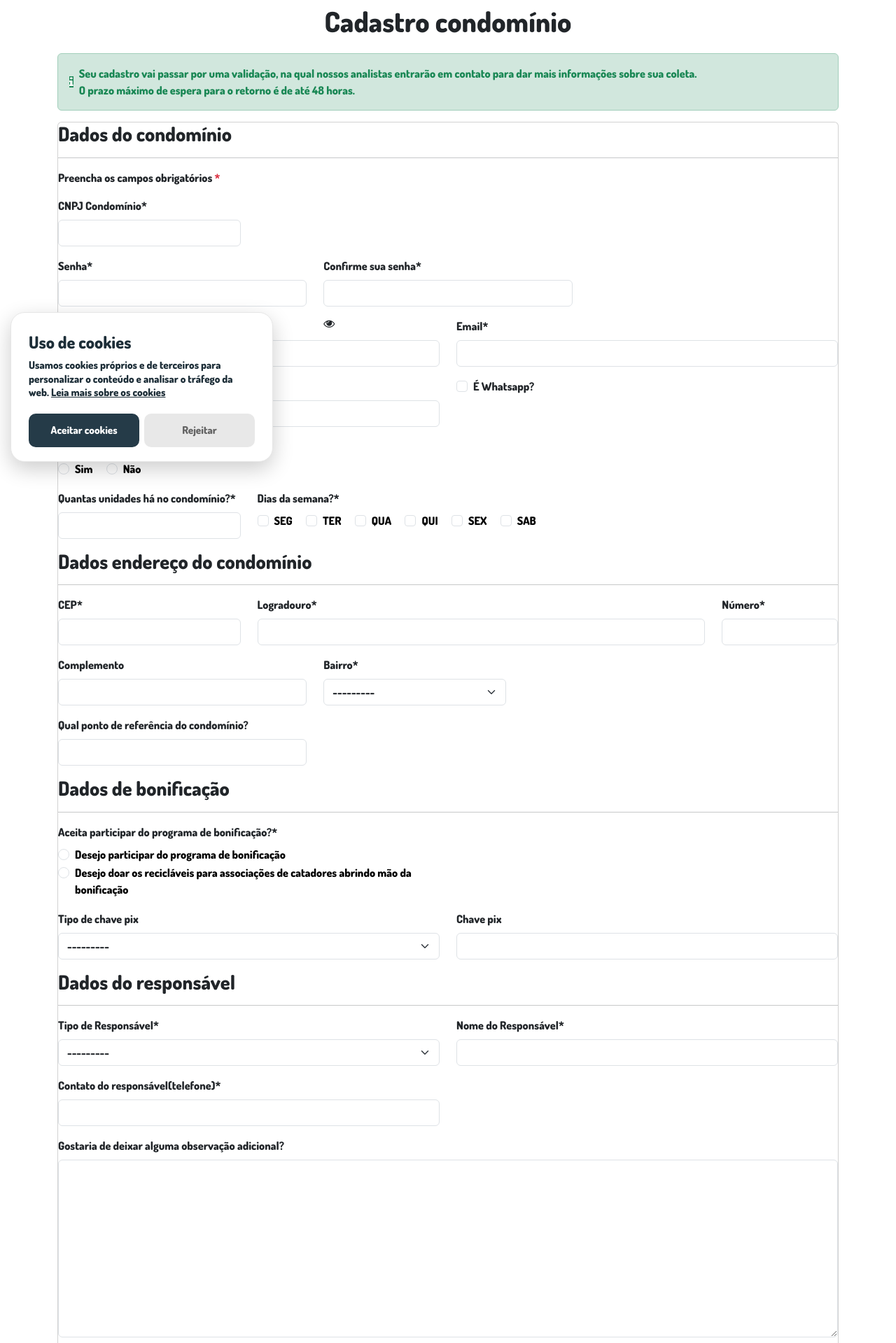
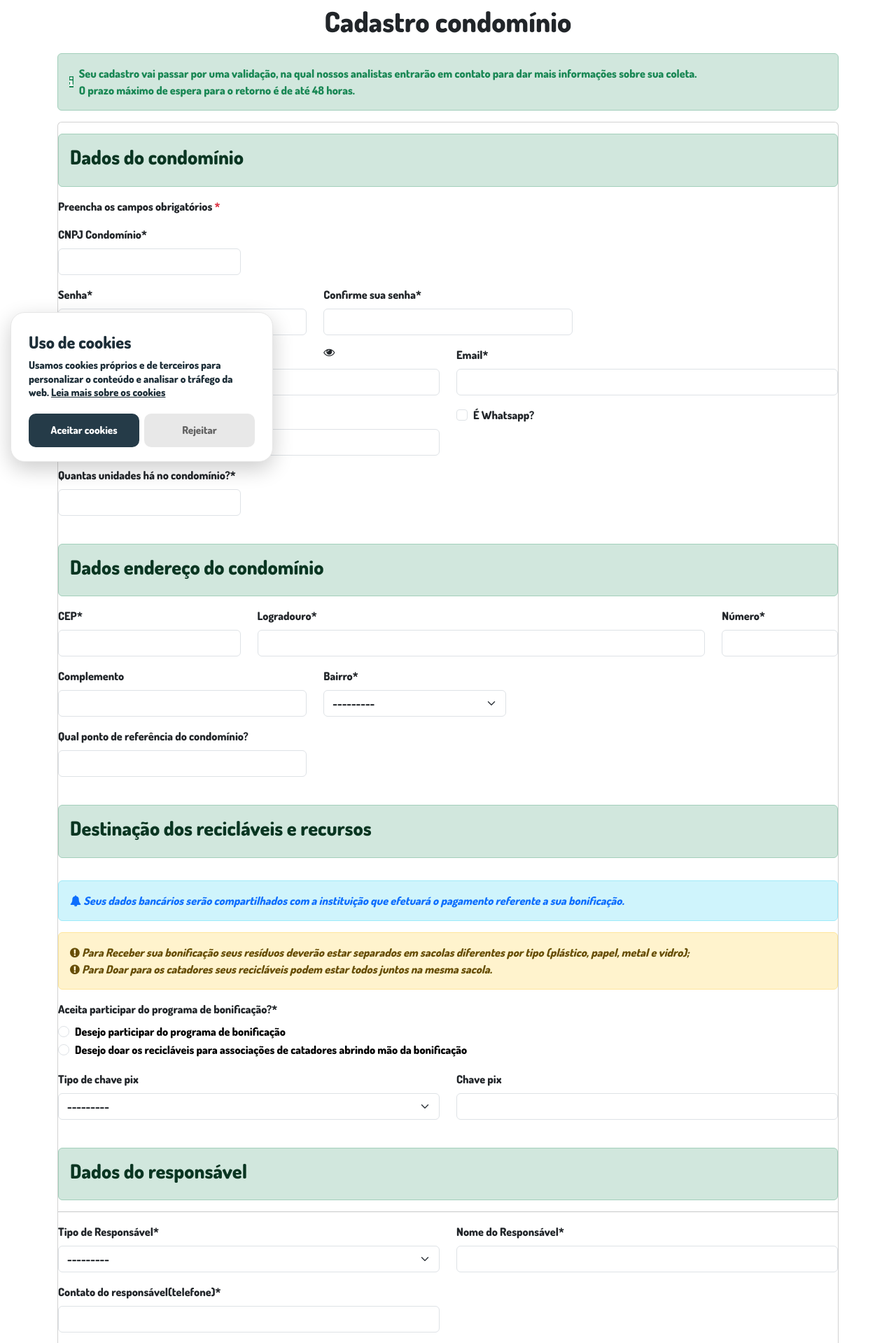
Before and after one commit to Rafael-ST/reciclamais, a Django app: page /cadastro in a window 1280 px wide. Shown: the part 125-2044 px from the top of the page at 70% size. Run offline with Django 5.2, Linux system fonts and the light colour scheme; data comes from the database, SQL or seed files in the repository; both versions use the stored data as it was before the commit; parts of the project's set-up code (start-up, migrations or seed data) failed here and were passed over; some libraries are stand-ins or nearby versions.

Commit message:
alteração cadastro index mensagens e banco de dados

```diff
--- a/app/forms.py
+++ b/app/forms.py
@@ -11,8 +11,9 @@ class ContatoForm(forms.Form):
 class CondominioForm(forms.ModelForm):
     senha = forms.CharField(max_length=100, widget=forms.PasswordInput)
     senha2 = forms.CharField(max_length=100, widget=forms.PasswordInput, label='Confirme sua senha' )
-    dias_semana = forms.MultipleChoiceField(choices=DIAS_SEMANA, widget=forms.CheckboxSelectMultiple)
+    # dias_semana = forms.MultipleChoiceField(choices=DIAS_SEMANA, widget=forms.CheckboxSelectMultiple)
     bonificacao = forms.ChoiceField(widget=forms.RadioSelect, choices=BONIFICACAO, label='Aceita participar do programa de bonificação?')
+    observacao = forms.CharField(label='Gostaria de deixar alguma observação adicional?', widget=forms.Textarea(attrs={'placeholder': 'Sua observação aqui'}), required=False)
     class Meta:
         model = Condominio
         exclude = (
--- a/app/templates/app/cadastro.html
+++ b/app/templates/app/cadastro.html
@@ -30,9 +30,10 @@
                     <fieldset>
                         <div class="form-card">
                             <!-- formulario pessal core-->
-
+                            <div class="mb-4">
+                                <div class="alert alert-success d-flex align-items-center my-3" role="alert">
                                     <h3 class="text-cGreen">Dados do condomínio</h3>
-                            <hr>
+                                </div>
 
                                 <p class>Preencha os campos obrigatórios <span class="text-danger">*</span></p>
                                 <div class="row">
@@ -81,83 +82,16 @@
                                     </div>
                                 </div>
                                 <div class="row">
-                                <div  class="col-lg-3 mb-3">
-                                    <label class="form-label requiredField">
-                                       Existe zelador?<span class="asteriskField">*</span>
-                                    </label>
-                                    <div class="chiller_cb">
-                                       <div class="form-check form-check-inline div_radioZelador1">
-                                          <input type="radio" class="form-check-input"
-                                          name="existeZelador" value="0" id="zeladorInline" required="">
-                                          <label for="zeladorInline" class="form-check-label text-black">
-                                             Sim
-                                          </label>
-                                       </div>
-                                       <div class="form-check form-check-inline div_radioZelador0">
-                                          <input type="radio" class="form-check-input" name="existeZelador"
-                                          value="0" id="zeladorInline2" required="">
-                                          <label for="zeladorInline2" class="form-check-label text-black">
-                                             Não
-                                          </label>
-                                       </div>
-                                    </div>
-                                </div>
-                                <div class="col-lg-6 col-md-12 d-none" id="div_zelador">
-                                    {{ form.zelador|as_crispy_field }}
-                                </div>
-                            </div>
-                            <div class="row">
                                     <div class="col-lg-3 col-md-9">
                                         {{ form.qtd_habitacional|as_crispy_field }}
-                                </div>
-                                <div class="col-lg-6 col-md-12">
-                                    <div>
-                                        <label class="form-label requiredField">
-                                            Dias da semana?<span class="asteriskField">*</span>
-                                         </label>
-                                    </div>
-                                    <div class="form-check form-check-inline">
-                                       <input type="checkbox" class="form-check-input"
-                                       name="dias_semana" value="0" id="id_dias_semana_0">
-                                       <label for="id_dias_semana_0" class="form-check-label text-black">
-                                       SEG
-                                       </label>
-                                    </div>
-                                    <div class="form-check form-check-inline">
-                                       <input type="checkbox" class="form-check-input" name="dias_semana" value="1" id="id_dias_semana_1">
-                                       <label for="id_dias_semana_1" class="form-check-label text-black">
-                                       TER
-                                       </label>
-                                    </div>
-                                    <div class="form-check form-check-inline">
-                                       <input type="checkbox" class="form-check-input" name="dias_semana" value="2" id="id_dias_semana_2">
-                                       <label for="id_dias_semana_2" class="form-check-label text-black">
-                                       QUA
-                                       </label>
-                                    </div>
-                                    <div class="form-check form-check-inline">
-                                       <input type="checkbox" class="form-check-input" name="dias_semana" value="3" id="id_dias_semana_3">
-                                       <label for="id_dias_semana_3" class="form-check-label text-black">
-                                       QUI
-                                       </label>
-                                    </div>
-                                    <div class="form-check form-check-inline">
-                                       <input type="checkbox" class="form-check-input" name="dias_semana" value="4" id="id_dias_semana_4">
-                                       <label for="id_dias_semana_4" class="form-check-label text-black">
-                                       SEX
-                                       </label>
-                                    </div>
-                                    <div class="form-check form-check-inline">
-                                       <input type="checkbox" class="form-check-input" name="dias_semana" value="5" id="id_dias_semana_5">
-                                       <label for="id_dias_semana_5" class="form-check-label text-black">
-                                       SAB
-                                       </label>
                                     </div>
                                 </div>
                             </div>
 
+                            <div class="mb-4">
+                                <div class="alert alert-success d-flex align-items-center my-3" role="alert">
                                     <h3 class="text-cGreen">Dados endereço do condomínio</h3>
-                            <hr>
+                                </div>
 
                                 <div class="row">
                                     <div class="col-lg-3 col-md-12">
@@ -181,24 +115,54 @@
                                         {{ form.ponto_referencia|as_crispy_field }}
                                     </div>
                                 </div>
+                            </div>
 
-                            <h3 class="text-cGreen">Dados de bonificação</h3>
-                            <hr>
+                            <div class="mb-4">
+                                <div class="alert alert-success d-flex align-items-center my-3" role="alert">
+                                    <h3 class="text-cGreen">Destinação dos recicláveis e recursos</h3>
+                                </div>
 
                                 <div class="row">
-                                <div class="col-lg-6 col-md-12 mb-3">
+                                    <div class="col-12">
+                                        <div class="alert alert-info d-flex align-items-center my-3 fw-normal" role="alert">
+                                            <div>
+                                                <i class="fa fa-bell text-primary" aria-hidden="true"></i>
+                                                <em class="text-primary">Seus dados bancários serão compartilhados com a instituição que
+                                                    efetuará o pagamento referente a sua bonificação.</em>
+                                            </div>
+                                        </div>
+                                        <div class="alert alert-warning fs-6 text-cOrange fw-normal">
+                                            <div>
+                                                <i class="fa fa-exclamation-circle" aria-hidden="true"></i>
+                                                <em class="fs-6">
+                                                    Para Receber sua bonificação seus resíduos deverão estar separados em sacolas diferentes por tipo (plástico, papel, metal e vidro);
+                                                </em>
+                                            </div>
+                                            <div>
+                                                <i class="fa fa-exclamation-circle" aria-hidden="true"></i>
+                                                <em class="fs-6">
+                                                    Para Doar para os catadores seus recicláveis podem estar
+                                                    todos juntos na mesma sacola.
+                                                 </em>
+                                            </div>
+                                        </div>
+                                    </div>
+                                </div>
+
+                                <div class="row">
+                                    <div class="col-12 mb-3">
                                         <div>
                                             <label class="form-label requiredField">
                                                 Aceita participar do programa de bonificação?<span class="asteriskField">*</span>
                                              </label>
                                         </div>
-                                    <div class="form-check form-check-inline" id="idBonificao0">
+                                        <div class="form-check" id="idBonificao0">
                                            <input type="radio" class="form-check-input" name="bonificacao" value="0" id="id_bonificacao_0" required="" data-gtm-form-interact-field-id="2">
                                            <label for="id_bonificacao_0" class="form-check-label text-black">
                                             Desejo participar do programa de bonificação
                                            </label>
                                         </div>
-                                    <div class="form-check form-check-inline" id="idBonificao1">
+                                        <div class="form-check" id="idBonificao1">
                                            <input type="radio" class="form-check-input" name="bonificacao" value="1" id="id_bonificacao_1" required="" data-gtm-form-interact-field-id="3">
                                            <label for="id_bonificacao_1" class="form-check-label text-black">
                                             Desejo doar os recicláveis para associações de catadores abrindo mão da bonificação
@@ -215,8 +179,12 @@
                                         {{ form.chave_pix|as_crispy_field }}
                                     </div>
                                 </div>
+                            </div>
 
+                            <div class="mb-4">
+                                <div class="alert alert-success d-flex align-items-center my-3" role="alert">
                                     <h3 class="text-cGreen">Dados do responsável</h3>
+                                </div>
                                 <hr>
                                 <div class="row">
                                     <div class="col-lg-6 col-md-12">
@@ -229,7 +197,12 @@
                                         {{ form.contato_responsavel|as_crispy_field }}
                                     </div>
                                 </div>
+                            </div>
 
+                            <div class="mb-4">
+                                <div class="alert alert-success d-flex align-items-center my-3" role="alert">
+                                    <h3 class="text-cGreen">Observações Gerais e Termos de Uso</h3>
+                                </div>
                                 <div class="row">
                                     <div class="col-12">
                                         {{ form.observacao|as_crispy_field }}
@@ -244,6 +217,7 @@
                                           Li e Aceito os <a href="#" class="linkLista" data-bs-toggle="modal" data-bs-target="#exampleModal">Termos de Uso</a>
                                         </label>
                                         <span></span>
+                                    </div>
                                 </div>
                             </div>
 
--- a/app/templates/app/cadastro_success.html
+++ b/app/templates/app/cadastro_success.html
@@ -8,6 +8,8 @@
         <img class="d-block align-self-center mb-1 p-3" src="{% static 'images/logo_recicloMais.png' %}" alt="Logo reciclo mais" width="200" />
         <div class="card-body">
           <h5 class="card-title text-center mb-4 mt-1">Condomínio pré cadastrado com sucesso</h5>
+
+          <h5 class="text-center">Quais as próximas etapas:</h5>
 
           <div class="alert alert-info d-flex align-items-center" role="alert">
             <i class="fa fa-info text-white bg-primary ball-icon me-2"></i>
```
Also changed, not shown: app/templates/app/index.html (+13 -8 lines), app/static/assets/js/main.bundle.js, app/static/assets/styles/main.css, db.sqlite3. Lines whose indentation alone changed are shown as unchanged.
